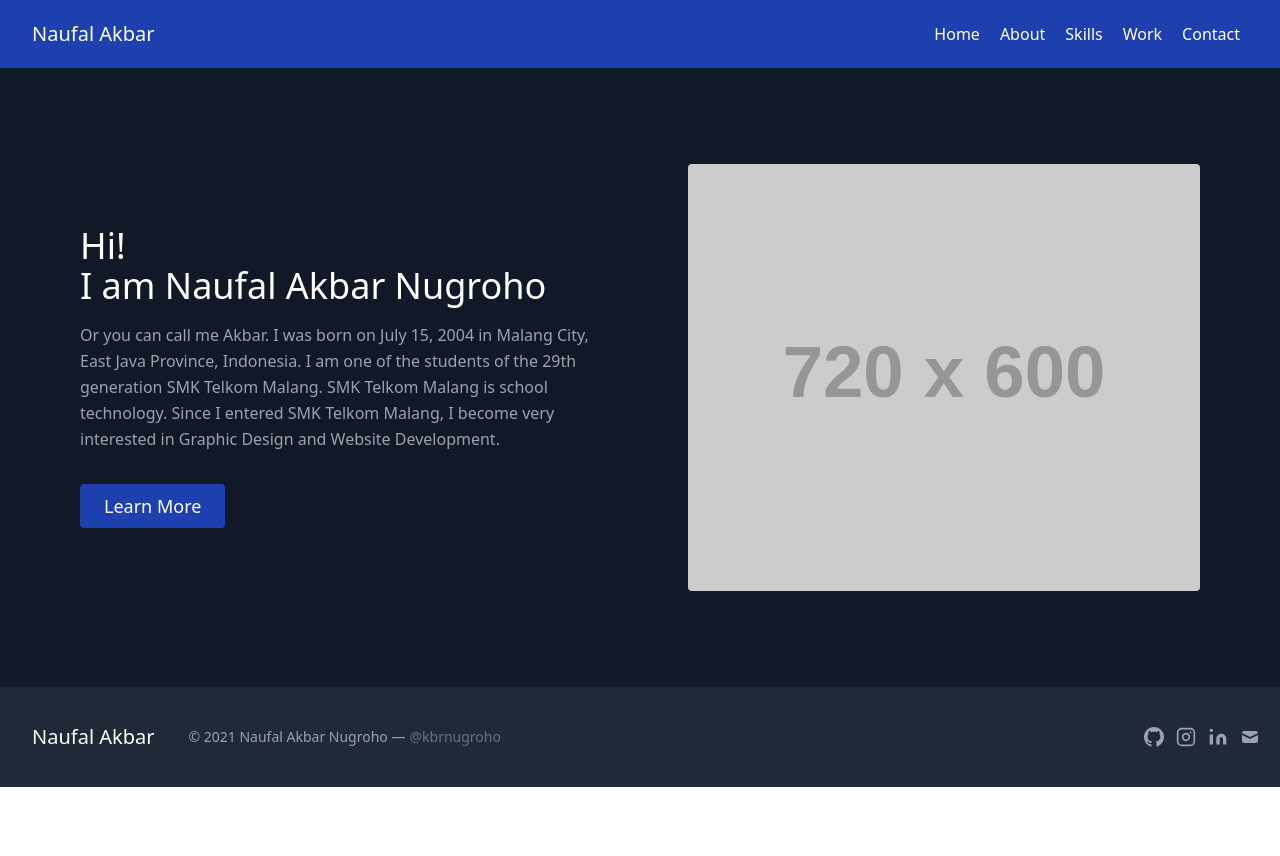
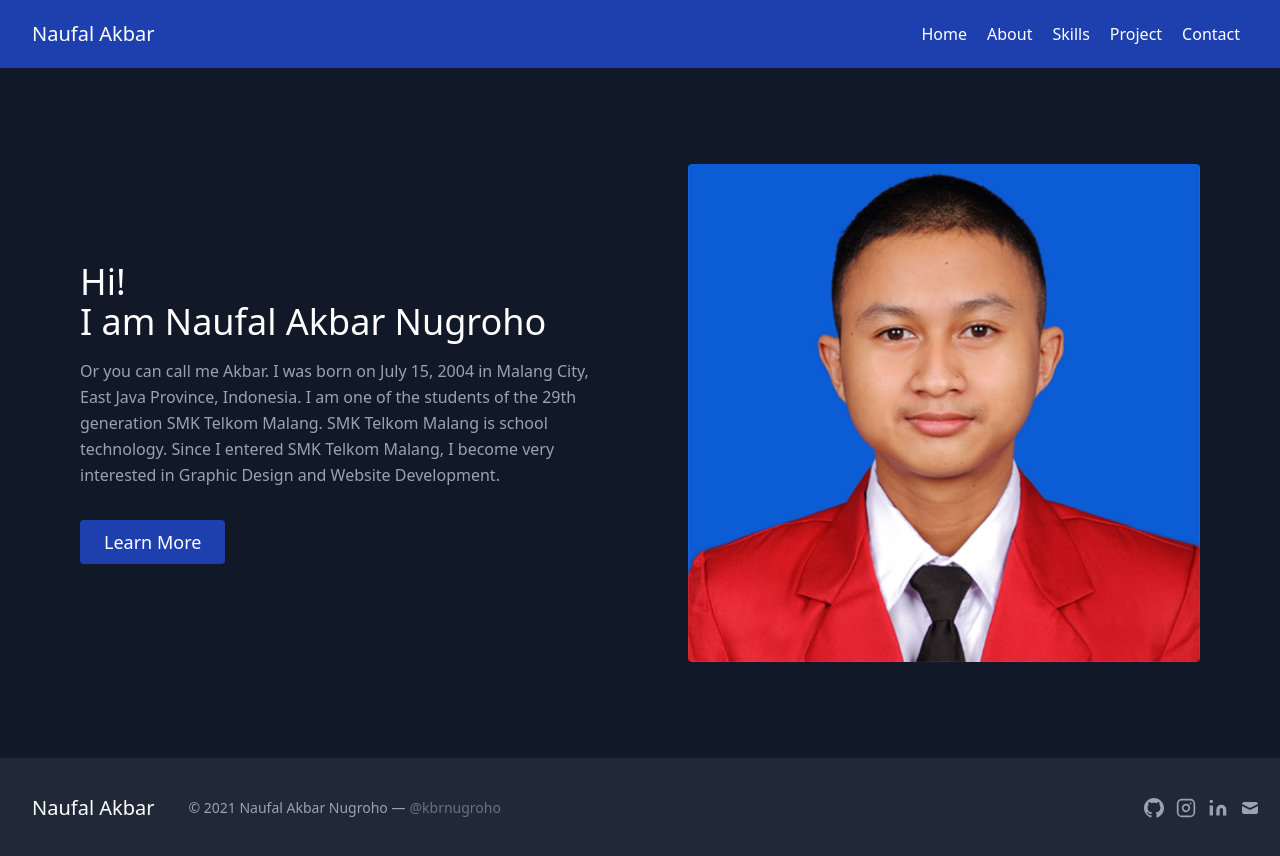
Before and after one commit to nuflakbrr/react-portfolio, a React (Create React App) app: page / in a window 1280 px wide. Before the commit the page ends 800 px from the top, so only its background shows below. Built offline with nearby package versions, Linux system fonts and the light colour scheme.

Commit message:
adding hero picture

```diff
--- a/src/App.js
+++ b/src/App.js
@@ -3,8 +3,8 @@ import { BrowserRouter as Router, Switch, Route } from "react-router-dom";
 import Home from "./pages/home/Home";
 import About from "./pages/about/About";
 import Skills from "./pages/skills/Skills";
-import Work from "./pages/project/Work";
 import Contact from "./pages/contact/Contact";
+import Project from "./pages/project/Project";
 
 function App() {
   return (
@@ -13,7 +13,7 @@ function App() {
         <Route path="/" exact component={Home} />
         <Route path="/about" exact component={About} />
         <Route path="/skills" exact component={Skills} />
-        <Route path="/work" exact component={Work} />
+        <Route path="/project" exact component={Project} />
         <Route path="/contact" exact component={Contact} />
       </Switch>
     </Router>
--- a/src/components/Navbars.js
+++ b/src/components/Navbars.js
@@ -18,8 +18,8 @@ function Navbars() {
           <Link to="/Skills" className="mr-5 text-white hover:text-gray-400">
             Skills
           </Link>
-          <Link to="/Work" className="mr-5 text-white hover:text-gray-400">
-            Work
+          <Link to="/Project" className="mr-5 text-white hover:text-gray-400">
+            Project
           </Link>
           <Link to="/Contact" className="mr-5 text-white hover:text-gray-400">
             Contact
--- a/src/pages/home/Home.js
+++ b/src/pages/home/Home.js
@@ -3,6 +3,7 @@ import Seo from "../../components/Seo";
 import Footer from "../../components/Footer";
 import Navbars from "../../components/Navbars";
 import { Link } from "react-router-dom";
+import Profile from "../images/profile.jpg";
 
 function Home() {
   const RenderHero = () => {
@@ -27,7 +28,7 @@ function Home() {
             </div>
 
             <div className="lg:max-w-lg lg:w-full md:w-1/2 w-5/6">
-              <img className="object-cover object-center rounded" alt="hero" src="https://dummyimage.com/720x600" />
+              <img className="object-cover object-center rounded Logo" alt="hero" src={Profile} />
             </div>
           </div>
         </section>
--- a/src/pages/project/Work.js
+++ b/src/pages/project/Project.js
@@ -3,8 +3,8 @@ import Seo from "../../components/Seo";
 import Footer from "../../components/Footer";
 import Navbars from "../../components/Navbars";
 
-function Work() {
-  const RenderWork = () => {
+function Project() {
+  const RenderProject = () => {
     return (
       <React.Fragment>
         <section class="text-gray-400 bg-gray-900 body-font">
@@ -84,10 +84,10 @@ function Work() {
     <>
       <Seo title={"Recently Project | Naufal Akbar Nugroho"} />
       <Navbars />
-      <RenderWork />
+      <RenderProject />
       <Footer />
     </>
   );
 }
 
-export default Work;
+export default Project;
```
Also changed, not shown: src/pages/images/profile.jpg (added).
